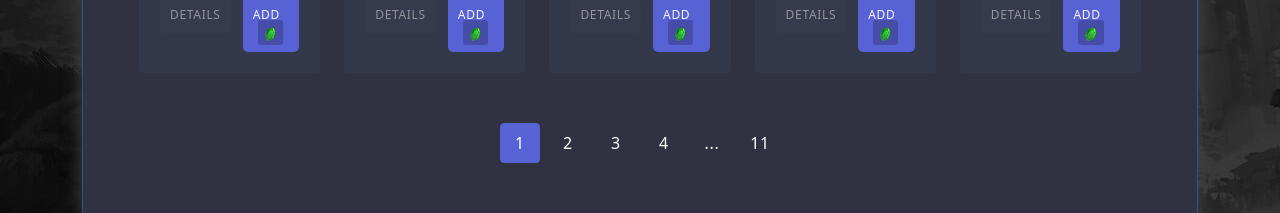
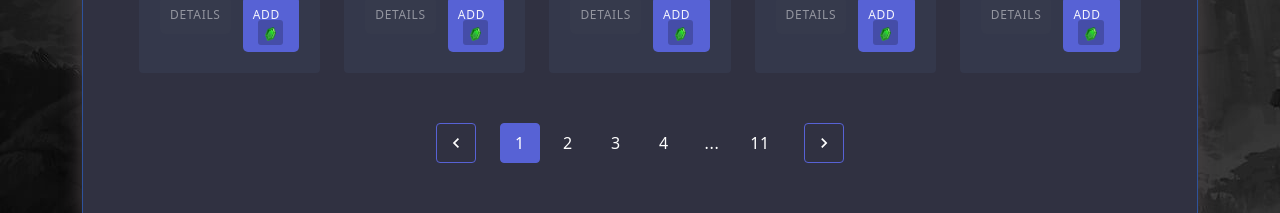
Before and after one commit to Khahory/design_chicks_challenge_2022_docker, a React (Create React App) app: page / in a window 1280 px wide. Shown: the part 1540-1753 px from the top of the page. Built offline with nearby package versions, Linux system fonts and the light colour scheme.

Commit message:
icons added

```diff
--- a/src/assets/css/Item/Pagination.css
+++ b/src/assets/css/Item/Pagination.css
@@ -21,6 +21,39 @@
     height: 40px;
 }
 
+.my-pagination-item-prev {
+    display: flex;
+    justify-content: center;
+    align-items: center;
+    color: #fff;
+    width: 40px;
+    height: 40px;
+    border: 1px solid #5762d5;
+    border-radius: 4px;
+    margin: 0 20px 0 4px;
+}
+
+.my-pagination-item-prev img{
+    color: white;
+    fill: white;
+}
+
+  svg rect {
+    fill: red;
+  }
+
+.my-pagination-item-next {
+    display: flex;
+    justify-content: center;
+    align-items: center;
+    color: #fff;
+    width: 40px;
+    height: 40px;
+    border: 1px solid #5762d5;
+    border-radius: 4px;
+    margin: 0 4px 0 20px;
+}
+
 .backgroud-color-pagination {
     background-color: #5762d5 !important;
     border: 1px solid #5762d5;
--- a/src/components/Item/Pagination.jsx
+++ b/src/components/Item/Pagination.jsx
@@ -1,16 +1,23 @@
 import '../../assets/css/Item/Pagination.css'
+import icon_arrow_left from '../../assets/icons/navigate_before_white.svg'
+import icon_arrow_right from '../../assets/icons/navigate_next_white.svg'
 
 const Pagination = () => {
-
     return (
         <div className={'my-pagination-container'}>
             <ul className={'my-pagination'}>
+                <li className={'my-pagination-item-prev'}>
+                    <img src={icon_arrow_left} height={20} alt={'prev'}/>
+                </li>
                 <li className={'backgroud-color-pagination my-pagination-item'}>1</li>
                 <li className={'my-pagination-item'}>2</li>
                 <li className={'my-pagination-item'}>3</li>
                 <li className={'my-pagination-item'}>4</li>
                 <li className={'my-pagination-item'}>...</li>
                 <li className={'my-pagination-item'}>11</li>
+                <li className={'my-pagination-item-next'}>
+                    <img src={icon_arrow_right} height={20} alt={'next'}/>
+                </li>
             </ul>
         </div>
     )
```
Also changed, not shown: src/assets/icons/navigate_before_white.svg (added), src/assets/icons/navigate_next_white.svg (added).
